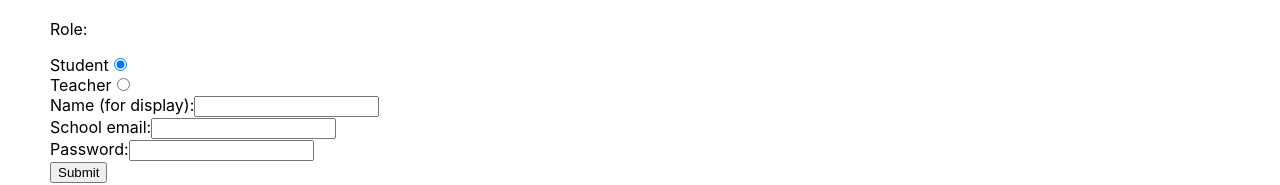
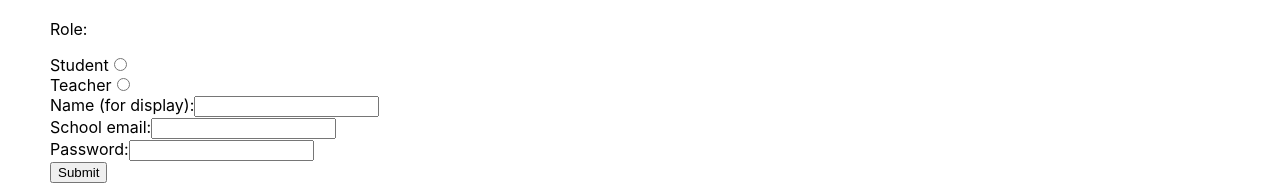
Before and after one commit to SteveEmerson/LearnWithMe-client, a React (Create React App) app: page /signup in a window 1280 px wide. Shown: the part 293-478 px from the top of the page. Built offline with nearby package versions, Linux system fonts and the light colour scheme.

Commit message:
fixed_signup_role_selection

```diff
--- a/src/components/splash-components/Signup.tsx
+++ b/src/components/splash-components/Signup.tsx
@@ -106,7 +106,7 @@ class Signup extends React.Component<SignupProps, SignupState> {
             <p>Role:</p>
             <div>
               <label htmlFor="student"> Student</label>
-              <input type="radio" name="role" id="student" value="student" defaultChecked onChange={this.roleChange}/>
+              <input type="radio" name="role" id="student" value="student" onChange={this.roleChange}/>
             </div>
             <div>
               <label htmlFor="teacher"> Teacher</label>
```
